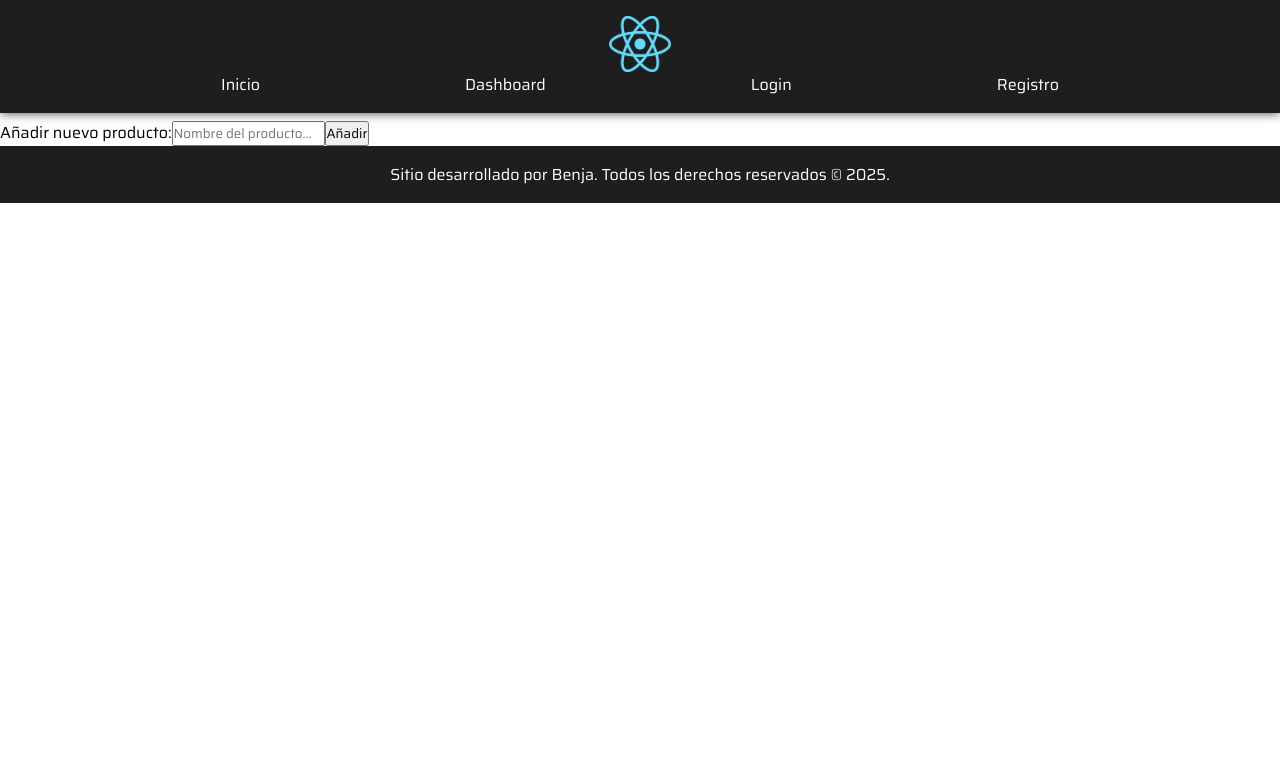
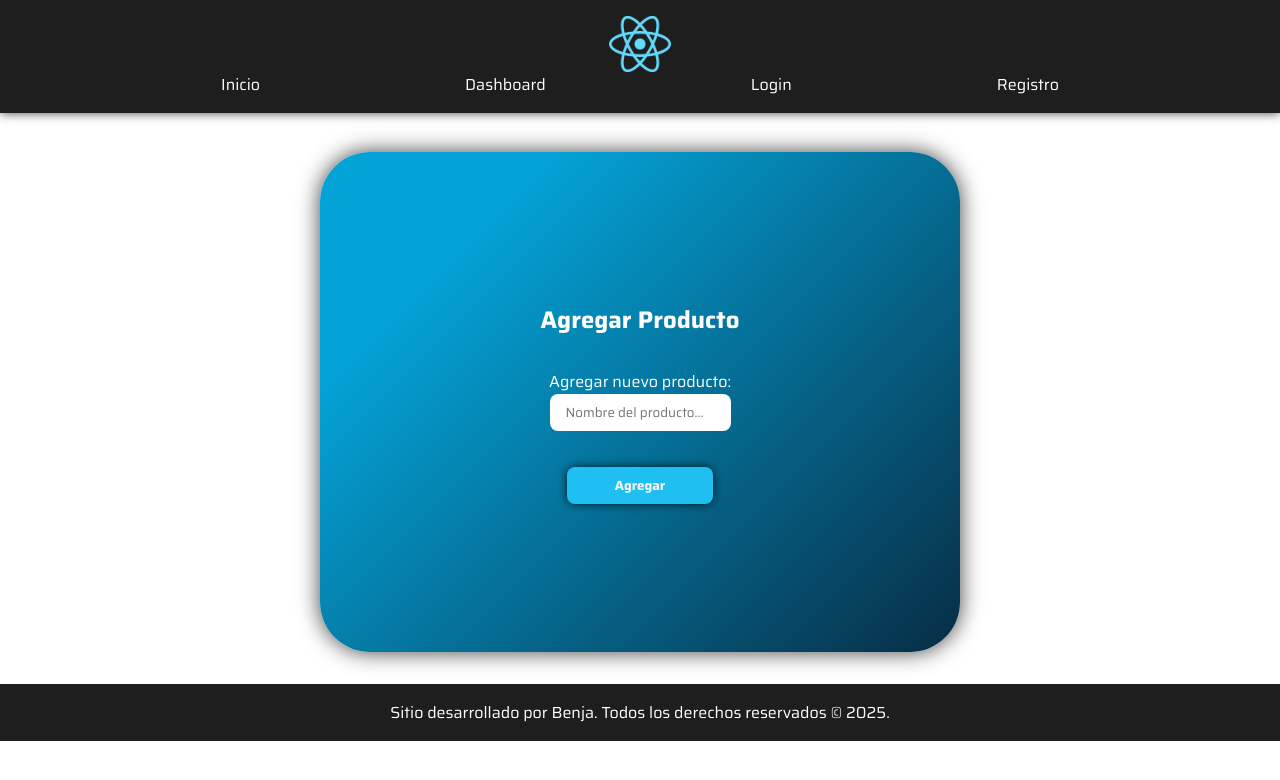
Before and after one commit to benja-amb1/final-proyect-frontend, a React (Vite) app: page /dashboard in a window 1280 px wide. Shown: the top 780 px of the page. Built offline with nearby package versions, Linux system fonts and the light colour scheme.

Commit message:
add: dashboard form y css

```diff
--- a/src/index.css
+++ b/src/index.css
@@ -70,9 +70,10 @@ header nav ul li a:hover {
   color: var(--color-4);
 }
 
-/* LOGIN FORM */
+/* FORMS */
 .login-form,
-.registro-form {
+.registro-form,
+.agregar-form {
   background: linear-gradient(315deg, #072d45 0%, #03a3d7 80%);
   width: 50%;
   display: flex;
@@ -86,14 +87,16 @@ header nav ul li a:hover {
 }
 
 .login-form h2,
-.registro-form h2 {
+.registro-form h2,
+.agregar-form h2 {
   color: white;
   margin-bottom: 30px;
 }
 
 
 .login-form input,
-.registro-form input {
+.registro-form input,
+.agregar-form input {
   margin-bottom: 1rem;
   border: none;
   padding: 0.5rem 1rem;
@@ -101,12 +104,14 @@ header nav ul li a:hover {
 }
 
 .login-form label,
-.registro-form label {
+.registro-form label,
+.agregar-form label {
   color: white;
 }
 
 .login-form button,
-.registro-form button {
+.registro-form button,
+.agregar-form button {
   margin-top: 20px;
   border: none;
   padding: 0.5rem 3rem;
--- a/src/views/Dashboard.jsx
+++ b/src/views/Dashboard.jsx
@@ -4,9 +4,13 @@ import { Layout } from '../components/Layout'
 const Dashboard = () => {
   return (
     <Layout>
-      <label>Añadir nuevo producto:</label>
-      <input type="text" placeholder='Nombre del producto...' />
-      <button>Añadir</button>
+      <form className='agregar-form'>
+        <h2>Agregar Producto</h2>
+        <label>Agregar nuevo producto:</label>
+        <input type="text" placeholder='Nombre del producto...' />
+        <button>Agregar</button>
+      </form>
+
     </Layout>
   )
 }
```
